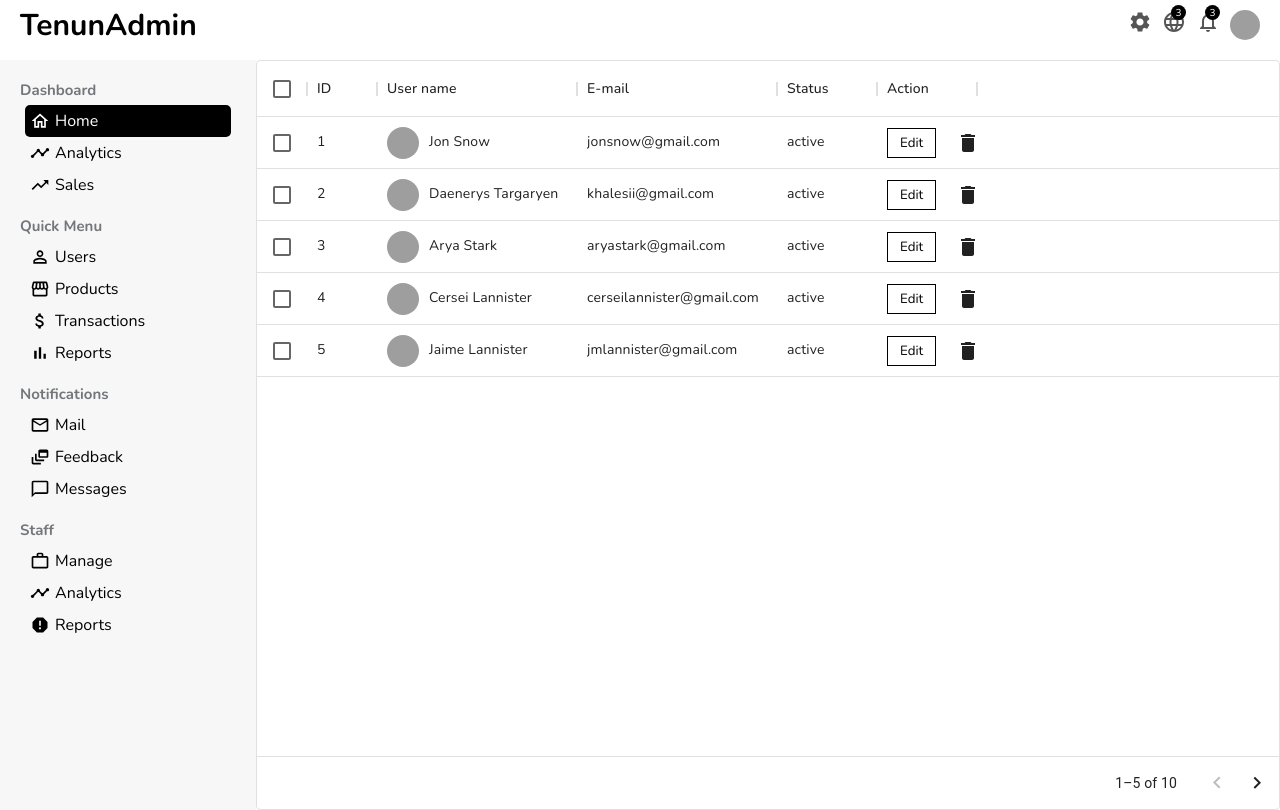
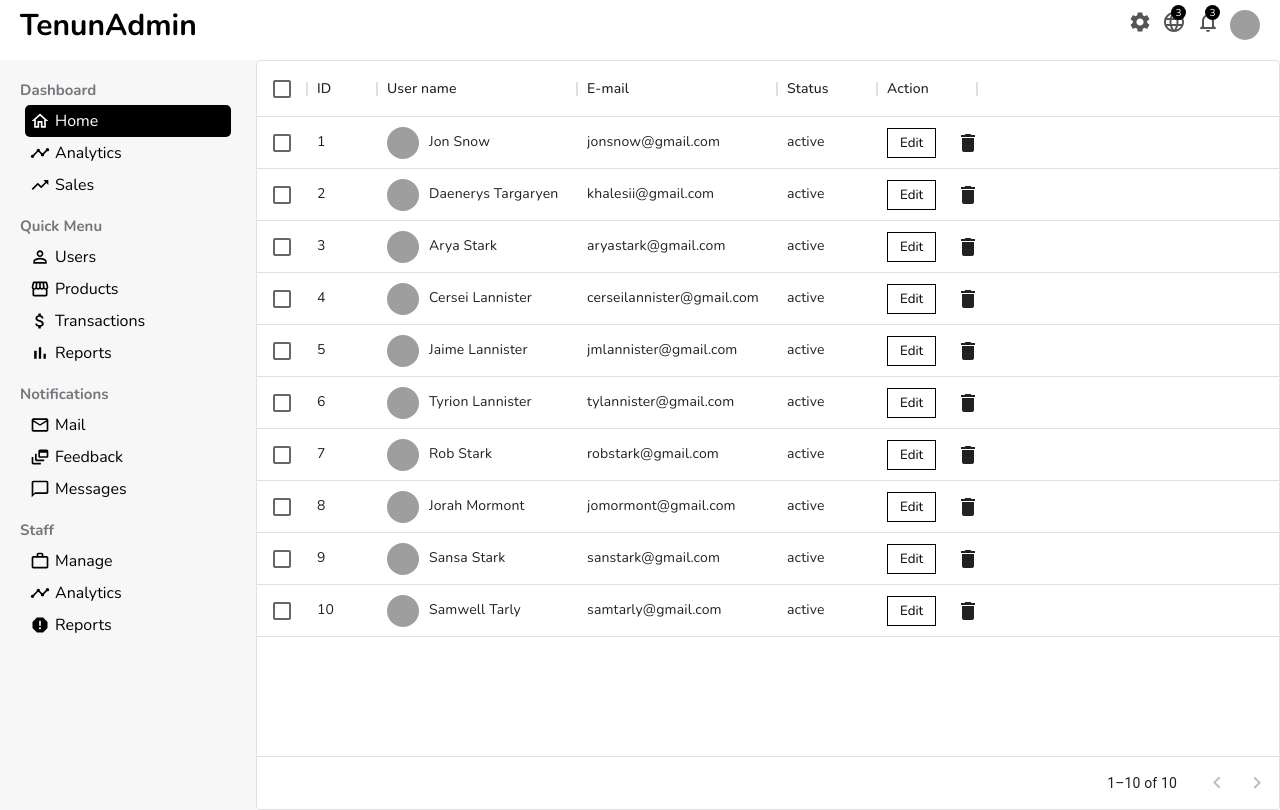
Before and after one commit to tyoprataama/Tenun-Admin, a React (Create React App) app: page /users in a window 1280 px wide. Built offline with nearby package versions, Linux system fonts and the light colour scheme; grey boxes are pictures that could not be loaded.

Commit message:
Build users sections

```diff
--- a/src/page/userList/UserList.jsx
+++ b/src/page/userList/UserList.jsx
@@ -63,7 +63,7 @@ const UserList = () => {
       <DataGrid
         rows={data}
         columns={columns}
-        pageSize={5}
+        pageSize={10}
         rowsPerPageOptions={[10]}
         checkboxSelection
         disableSelectionOnClick
```
